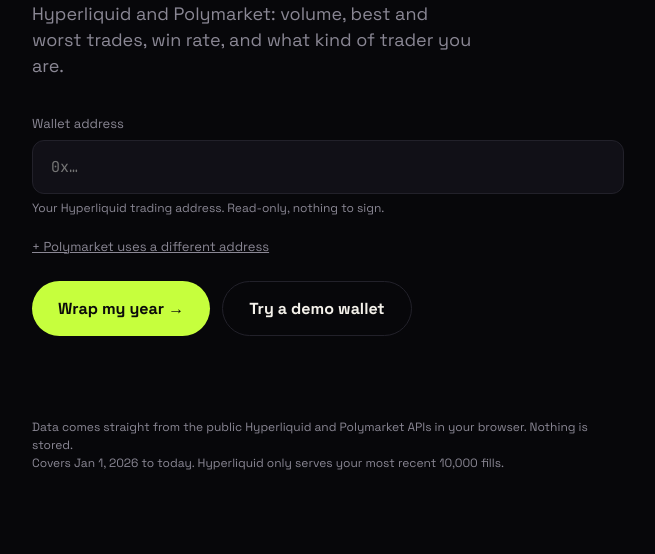
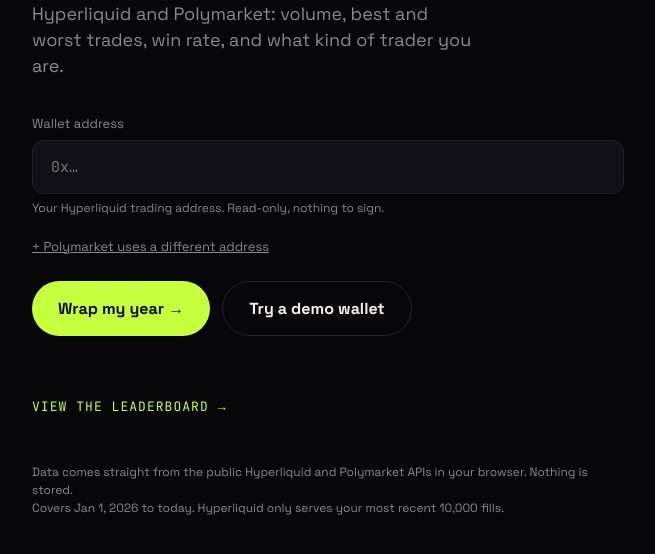
Before and after one commit to jainapurva24/Website, a plain HTML site: page wrapped/index.html in a window 1280 px wide. Shown: the part 306-860 px from the top of the page, without its empty margins (312-967 px from the left). Before the commit the page ends 826 px from the top, so only its background shows below. Drawn offline with Linux system fonts and the light colour scheme.

Commit message:
Connect Onchain Wrapped to its API
Co-Authored-By: Claude Opus 5.5 <noreply@anthropic.com>
Claude-Session: https://claude.ai/code/session_015sEE5aGhdajr8wvGnMV7VT

```diff
--- a/wrapped/index.html
+++ b/wrapped/index.html
@@ -398,7 +398,7 @@ async function fetchHLFunding(user){
 
 // Cloudflare Worker for share previews, leaderboard and the Polymarket proxy.
 // Leave empty and those features hide themselves; the core wrap still works.
-const API = "";
+const API = "https://onchain-wrapped-api.apurvacrypto.workers.dev";
 const params = new URLSearchParams(location.search);
 const API_BASE = (params.get("api") || API).replace(/\/$/, "");
 
```
